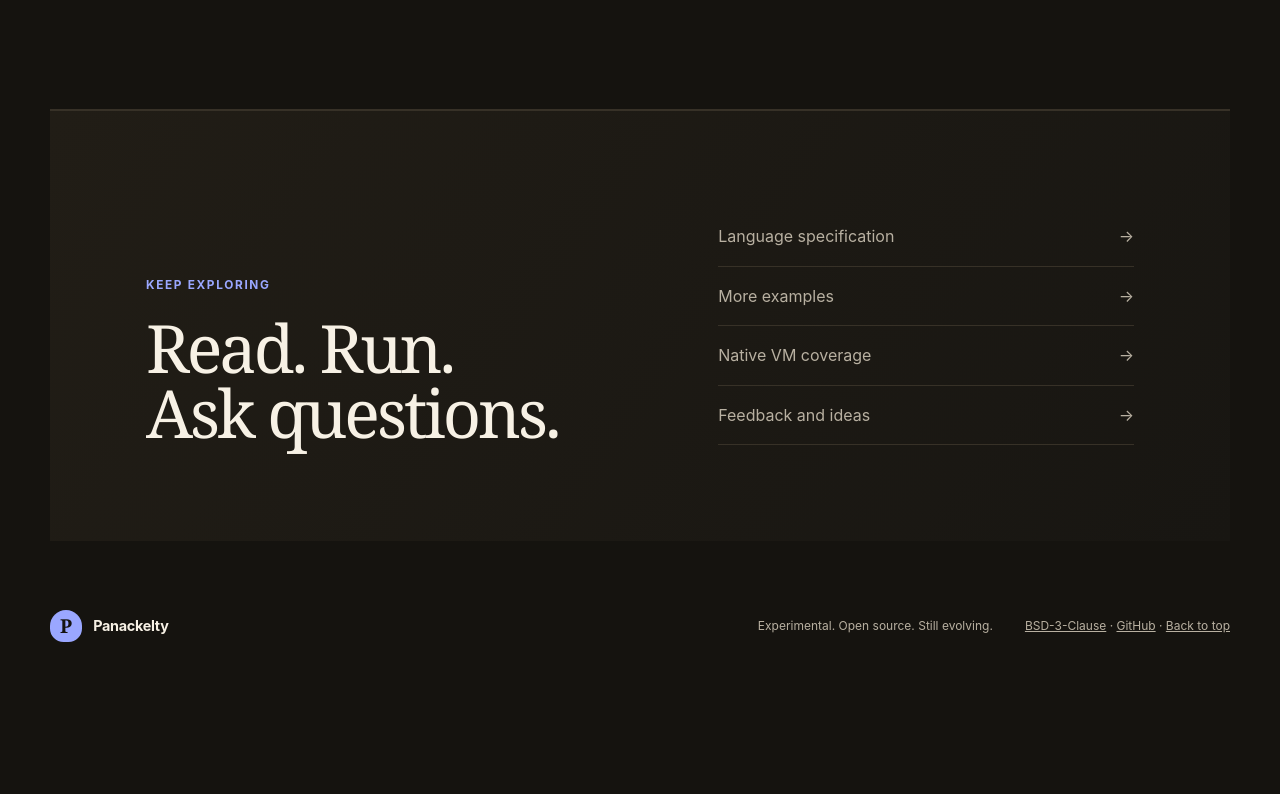
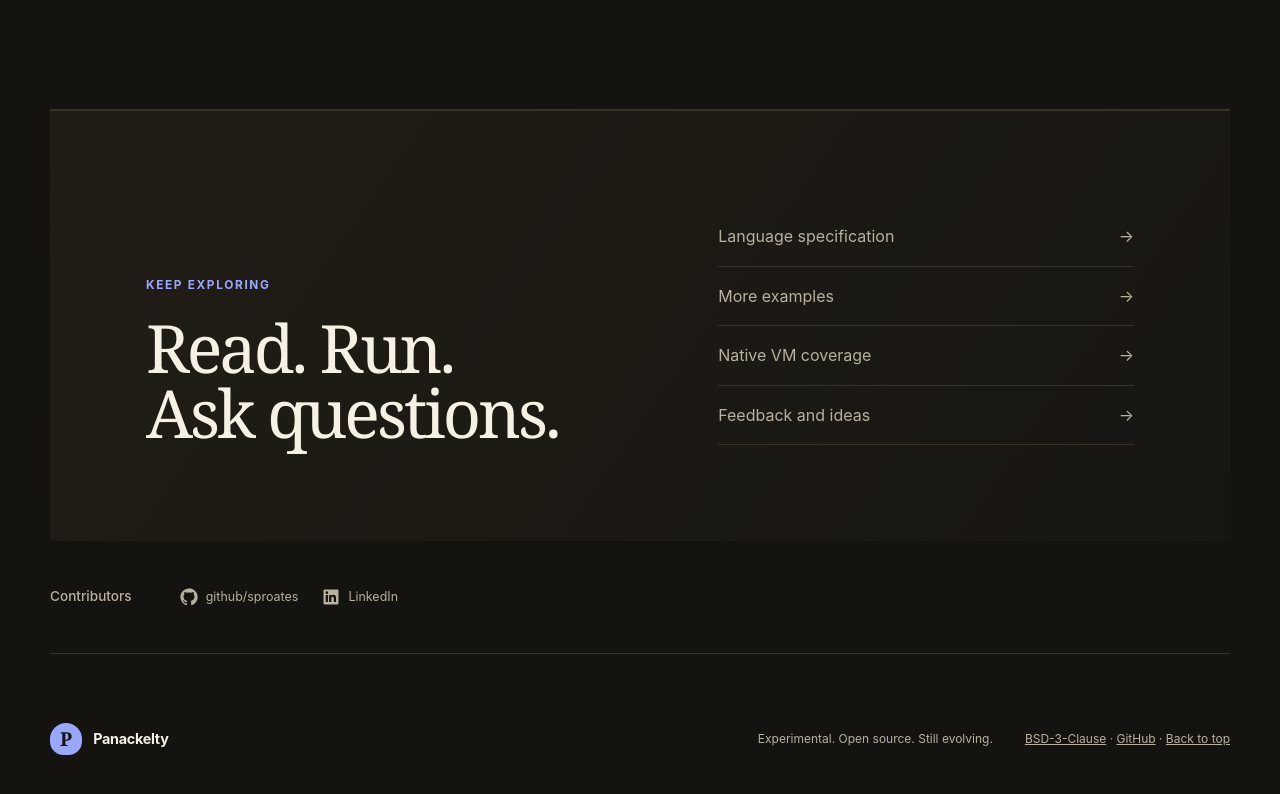
Before and after one commit to sproates/panackelty, a plain HTML site: page site/index.html in a window 1280 px wide. Shown: the part 8799-9593 px from the top of the page. Before the commit the page ends 9510 px from the top, so only its background shows below. Drawn offline with Linux system fonts and the light colour scheme.

Commit message:
Add contributor profile links to the website

```diff
--- a/site/index.html
+++ b/site/index.html
@@ -161,6 +161,13 @@ tar -xzf panackelty-0.1.0-alpha.10-macos-arm64.tar.gz</code></pre></details>
         </ol>
       </section>
       <section class="closing" aria-labelledby="explore-title"><div><p class="eyebrow">Keep exploring</p><h2 id="explore-title">Read. Run.<br>Ask questions.</h2></div><div class="closing-links"><a href="https://github.com/sproates/panackelty/blob/main/SPEC.md">Language specification <span aria-hidden="true">→</span></a><a href="https://github.com/sproates/panackelty/tree/main/examples">More examples <span aria-hidden="true">→</span></a><a href="coverage/">Native VM coverage <span aria-hidden="true">→</span></a><a href="https://github.com/sproates/panackelty/issues">Feedback and ideas <span aria-hidden="true">→</span></a></div></section>
+      <section class="contributors" id="contributors" aria-labelledby="contributors-title">
+        <h2 id="contributors-title">Contributors</h2>
+        <ul><li>
+          <a class="contributor-link" href="https://github.com/sproates" aria-label="sproates on GitHub" title="github/sproates"><svg viewBox="0 0 24 24" width="20" height="20" fill="currentColor" aria-hidden="true"><path d="M12 .5C5.65.5.5 5.65.5 12c0 5.08 3.29 9.39 7.86 10.91.58.11.79-.25.79-.55v-2.14c-3.2.7-3.88-1.36-3.88-1.36-.52-1.33-1.28-1.68-1.28-1.68-1.05-.72.08-.71.08-.71 1.16.08 1.77 1.19 1.77 1.19 1.03 1.77 2.7 1.26 3.36.97.1-.75.4-1.26.73-1.55-2.55-.29-5.23-1.28-5.23-5.69 0-1.26.45-2.28 1.18-3.09-.12-.29-.51-1.46.11-3.05 0 0 .96-.31 3.16 1.18a11 11 0 0 1 5.75 0c2.2-1.49 3.16-1.18 3.16-1.18.62 1.59.23 2.76.11 3.05.73.81 1.18 1.83 1.18 3.09 0 4.42-2.68 5.4-5.24 5.68.41.36.78 1.06.78 2.14v3.15c0 .31.21.67.79.55A11.5 11.5 0 0 0 12 .5Z"/></svg><span>github/sproates</span></a>
+          <a class="contributor-link" href="https://www.linkedin.com/in/sproates/" aria-label="sproates on LinkedIn" title="LinkedIn profile"><svg viewBox="0 0 24 24" width="20" height="20" fill="currentColor" aria-hidden="true"><path d="M20.45 2H3.55C2.69 2 2 2.68 2 3.52v16.96c0 .84.69 1.52 1.55 1.52h16.9c.86 0 1.55-.68 1.55-1.52V3.52c0-.84-.69-1.52-1.55-1.52ZM7.93 18.75H4.96V9.2h2.97v9.55ZM6.45 7.9a1.72 1.72 0 1 1 0-3.44 1.72 1.72 0 0 1 0 3.44Zm12.3 10.85h-2.97V14.1c0-1.11-.02-2.54-1.55-2.54-1.55 0-1.79 1.21-1.79 2.46v4.73H9.47V9.2h2.85v1.31h.04c.4-.75 1.37-1.55 2.82-1.55 3.02 0 3.57 1.99 3.57 4.58v5.21Z"/></svg><span>LinkedIn</span></a>
+        </li></ul>
+      </section>
     </main>
     <footer><a class="brand" href="./"><span class="brand-mark" aria-hidden="true">P</span><span>Panackelty</span></a><p>Experimental. Open source. Still evolving.</p><p><a href="https://github.com/sproates/panackelty/blob/main/LICENSE">BSD-3-Clause</a> · <a href="https://github.com/sproates/panackelty">GitHub</a> · <a href="#main">Back to top</a></p></footer>
   </body>
--- a/site/styles.css
+++ b/site/styles.css
@@ -212,3 +212,15 @@ footer { color: var(--muted); }
 }
 
 .feature-number { color: var(--signal); font-family: var(--mono); font-size: .72rem; }
+
+/* Compact contributor profiles above the site footer. */
+.contributors { padding: 2.25rem 0; border-bottom: 1px solid var(--line); display: flex; align-items: center; gap: 3rem; }
+.contributors h2 { margin: 0; color: var(--muted); font: 500 .85rem/1.6 var(--sans); letter-spacing: 0; }
+.contributors ul { list-style: none; margin: 0; padding: 0; display: flex; flex-wrap: wrap; gap: 1rem 3rem; }
+.contributors li { display: flex; align-items: center; flex-wrap: wrap; gap: 1.5rem; }
+.contributor-link { display: inline-flex; align-items: center; gap: .5rem; min-height: 40px; border-radius: 4px; color: var(--muted); font-size: .78rem; text-decoration: none; }
+.contributor-link svg { flex-shrink: 0; width: 18px; height: 18px; }
+.contributor-link:hover { background: var(--panel); color: var(--ink); text-decoration: underline; text-underline-offset: .22em; }
+@media (max-width: 600px) {
+  .contributors { align-items: flex-start; gap: .75rem; flex-direction: column; padding-block: 1.75rem; }
+}
```
